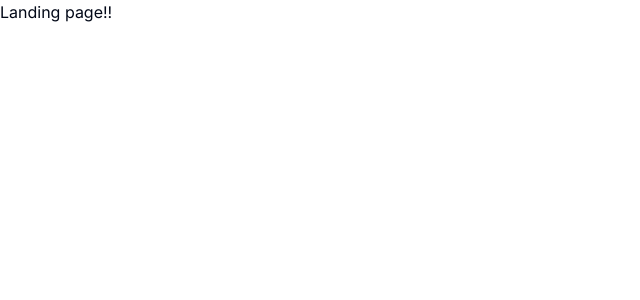
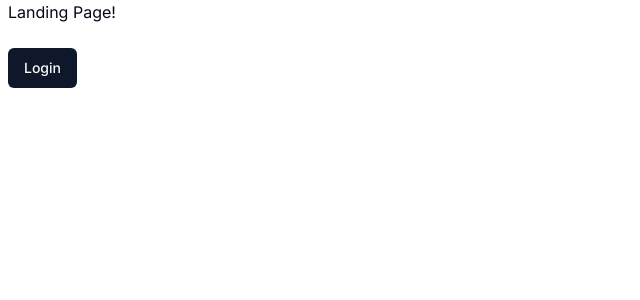
Before and after one commit to aayushpe/swiftcart-admin, a Next.js app: page /landing in a window 1280 px wide. Shown: the top 300 px of the page, without its empty margins (0-640 px from the left). Built offline with nearby package versions, Linux system fonts and the light colour scheme.

Commit message:
Added login button from landing page

```diff
--- a/app/landing/page.tsx
+++ b/app/landing/page.tsx
@@ -1,9 +1,18 @@
 "use client";
+
+import { Button } from "@/components/ui/button";
+import Link from "next/link";
 
 const LandingPage = () => {
 
     return(
-      <p>Landing page!!</p>
+      <div>
+        <p className="ml-2">Landing Page!</p>
+        <br></br>
+        <Button className="ml-2" asChild>
+          <Link href="/sign-in">Login</Link>
+        </Button>
+      </div>
 
     )
   }
```
